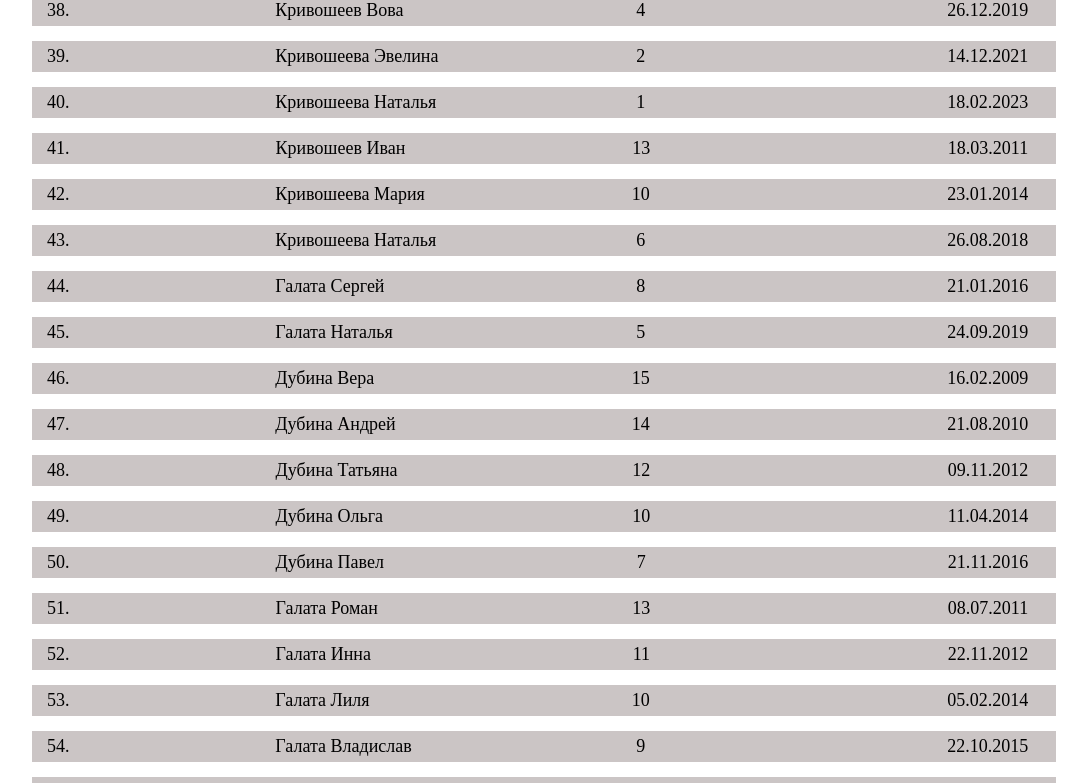
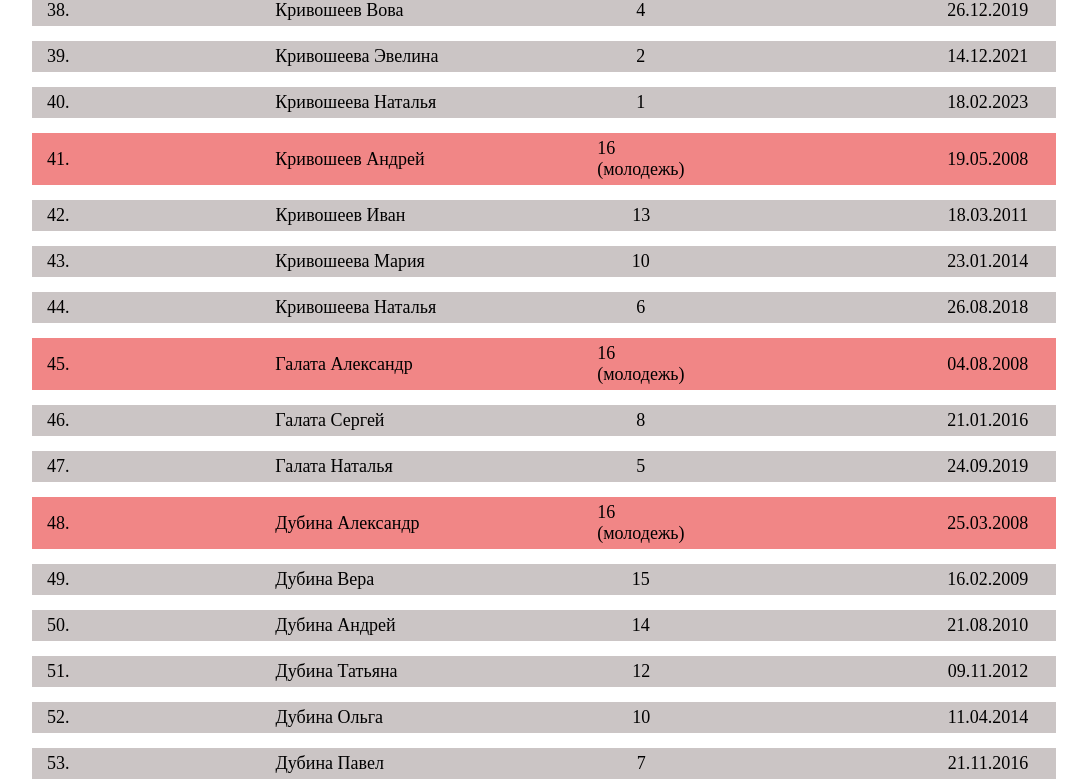
Before and after one commit to Elisei-Trifan/children-church, a React (Create React App) app: page / in a window 1280 px wide. Shown: the part 1880-2663 px from the top of the page, without its empty margins (96-1183 px from the left). Built offline with nearby package versions, Linux system fonts and the light colour scheme.

Commit message:
fix bug calculating the number of children

```diff
--- a/src/data/children.js
+++ b/src/data/children.js
@@ -242,12 +242,12 @@ export const children = [
     name: 'Наталья',
     dateOfBirth: '18.02.2023',
   },
-  // {
-  //   surname: 'Кривошеевы Юрий, Оксана',
-  //   lastname: 'Кривошеев',
-  //   name: 'Андрей',
-  //   dateOfBirth: '19.05.2008',
-  // },
+  {
+    surname: 'Кривошеевы Юрий, Оксана',
+    lastname: 'Кривошеев',
+    name: 'Андрей',
+    dateOfBirth: '19.05.2008',
+  },
   {
     surname: 'Кривошеевы Юрий, Оксана',
     lastname: 'Кривошеев',
@@ -266,12 +266,12 @@ export const children = [
     name: 'Наталья',
     dateOfBirth: '26.08.2018',
   },
-  // {
-  //   surname: 'Галата Александр, Александра',
-  //   lastname: 'Галата',
-  //   name: 'Александр',
-  //   dateOfBirth: '04.08.2008',
-  // },
+  {
+    surname: 'Галата Александр, Александра',
+    lastname: 'Галата',
+    name: 'Александр',
+    dateOfBirth: '04.08.2008',
+  },
   {
     surname: 'Галата Александр, Александра',
     lastname: 'Галата',
@@ -284,12 +284,12 @@ export const children = [
     name: 'Наталья',
     dateOfBirth: '24.09.2019',
   },
-  // {
-  //   surname: 'Дубины Юрий, Галина',
-  //   lastname: 'Дубина',
-  //   name: 'Александр',
-  //   dateOfBirth: '25.03.2008',
-  // },
+  {
+    surname: 'Дубины Юрий, Галина',
+    lastname: 'Дубина',
+    name: 'Александр',
+    dateOfBirth: '25.03.2008',
+  },
   {
     surname: 'Дубины Юрий, Галина',
     lastname: 'Дубина',
@@ -592,18 +592,14 @@ export const children = [
   },
 ]
 
-function filterByAgeUnder16(array) {
-  return array.filter((obj) => calculateAgeInYears(obj.dateOfBirth) <= 16)
-}
-
-// export const children = filterByAgeUnder16(childrenTotal)
-
 function filterFamilies(objects) {
   const surnameCount = {} // Для подсчета количества одинаковых фамилий
 
   // Подсчитываем количество одинаковых фамилий
   objects.forEach((obj) => {
-    surnameCount[obj.surname] = (surnameCount[obj.surname] || 0) + 1
+    if (calculateAgeInYears(obj.dateOfBirth) < 16) {
+      surnameCount[obj.surname] = (surnameCount[obj.surname] || 0) + 1
+    }
   })
 
   // Создаем новый массив объектов, который будет содержать только уникальные фамилии с полем childQunt
```
